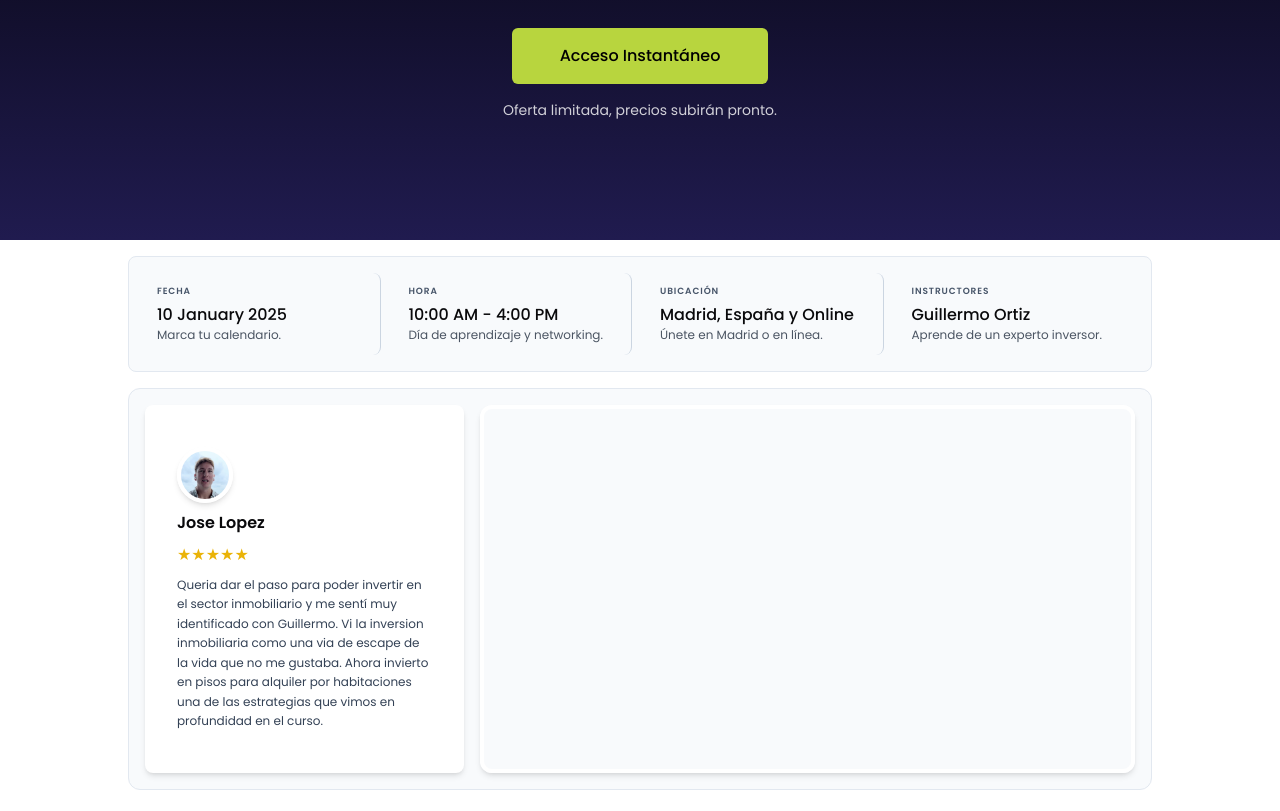
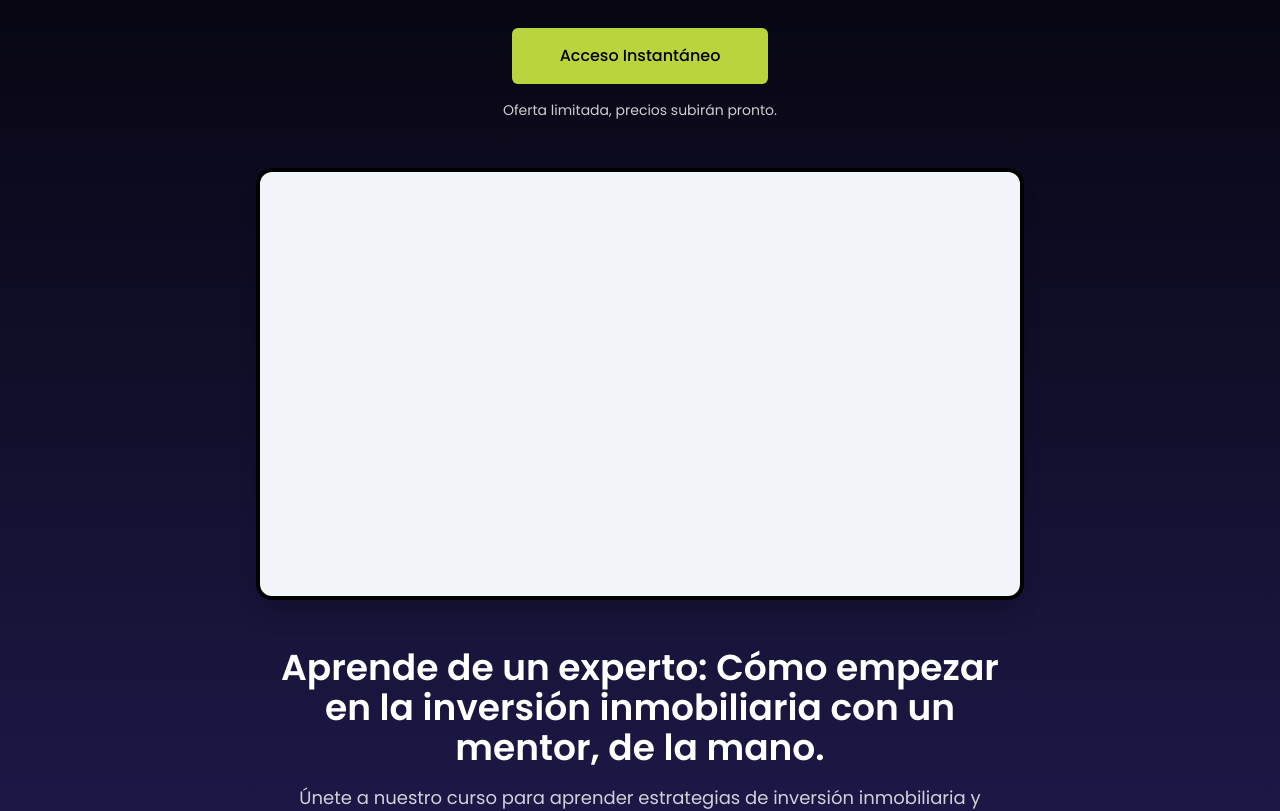
Before and after one commit to mikesoertsz/oc-inmoinversor-web, a Next.js app: page /course in a window 1280 px wide. Shown: the part 360-1171 px from the top of the page. Built offline with nearby package versions, Linux system fonts and the light colour scheme.

Commit message:
adding intro video

```diff
--- a/src/app/course/attention-coursepreview.tsx
+++ b/src/app/course/attention-coursepreview.tsx
@@ -8,7 +8,7 @@ export default function AttentionCoursePreview() {
     <InnerWrap className="py-0 mt-12">
       <div className="flex justify-center w-full aspect-video overflow-hidden bg-slate-100 relative max-w-6xl rounded-2xl shadow-xl border-4 border-black">
         <ReactPlayer
-          url="https://www.youtube.com/watch?v=h34shkm9xJ8"
+          url="https://www.youtube.com/watch?v=UzoSfWMylxQ"
           width="100%"
           height="100%"
           pip
--- a/src/app/course/attention-hero.tsx
+++ b/src/app/course/attention-hero.tsx
@@ -25,7 +25,7 @@ export default function AttentionHero() {
           {heroContent.buttonText}
         </a>
         <p className="text-sm opacity-80">{heroContent.offerText}</p>
-        <div className="hidden">
+        <div className="">
           <AttentionCoursePreview />
         </div>
       </InnerWrap>
--- a/src/app/course/page.tsx
+++ b/src/app/course/page.tsx
@@ -18,6 +18,7 @@ export default function Course() {
     <main className="flex flex-col w-full h-full">
       <Suspense>
         <AttentionHero />
+
         <AttentionNextCourse />
         <DesireTestimonialVideo
           videoPosition="right"
```
